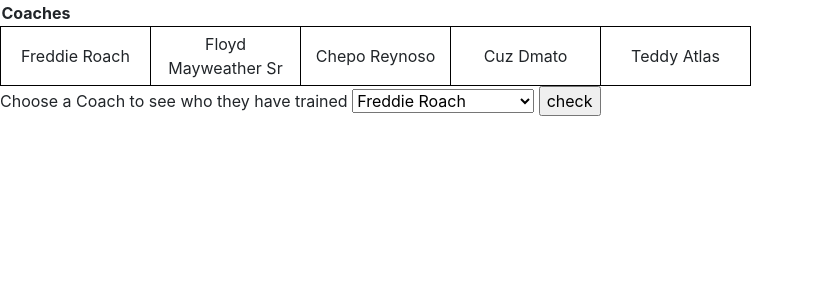
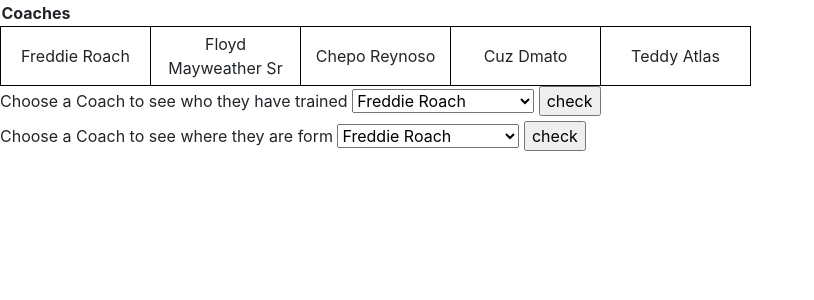
Before and after one commit to jerry152/project, a Flask app: page /coaches in a window 1280 px wide. Shown: the part 56-356 px from the top of the page, without its empty margins (0-814 px from the left). Run offline with Flask 2, Linux system fonts and the light colour scheme; data comes from the database, SQL or seed files in the repository; some libraries are stand-ins or nearby versions.

Commit message:
add where coach is from

```diff
--- a/app.py
+++ b/app.py
@@ -51,6 +51,29 @@ and f_coachName = c_name;
 
 
     return render_template("coaches.html",fighter = query, data = data, name = results1)
+#where are the coaches from
+@app.route("/coachesCity",methods = ['POST', "GET"])
+def coachesCity():
+    results2 = request.form['coaches2']
+    print(results2)
+    database = r"boxing.sqlite"
+    conn = openConnection(database)
+    _conn = conn.cursor()
+    sql = """
+SELECT r_name, r_state, r_country
+FROM  Coaches, Regions
+WHERE c_name = ?
+and c_citykey = r_cityKey;
+    """
+    args = [results2]
+    _conn.execute(sql,args)
+    query = _conn.fetchall()
+    print(query)
+    _conn.execute("SELECT * FROM Coaches")
+    data = _conn.fetchall()
+
+
+    return render_template("coaches.html",city = query, data = data, name = results2)
 
 
 
--- a/templates/coaches.html
+++ b/templates/coaches.html
@@ -57,6 +57,27 @@
     {%endif%}
 
 
+    <form class="grid" action="/coachesCity" method="post">
+        <div class = "d-inline">
+        <label for = "query1">Choose a Coach to see where they are form</label>
+        <select name="coaches2" id="coaches">
+            <option value="Freddie Roach">Freddie Roach</option>
+            <option value="Floyd Mayweather Sr">Floyd Mayweather Sr</option>
+            <option value="Chepo Reynoso">Chepo Reynoso</option>
+            <option value="Cuz Dmato">Cuz Dmato"</option>
+            <option value="Teddy Atlas">Teddy Atlas</option>
+
+        </select>
+        <input type="Submit" class = "file_submit" value="check">
+    </div>
+    </form>
+
+    {%if city %}
+        <h3>{{name}} is form {{city}}</h3>
+    {%endif%}
+
+
+
 
 </body>
 </html>
```
Also changed, not shown: creatingDataBase.sql (+8 -2 lines).
